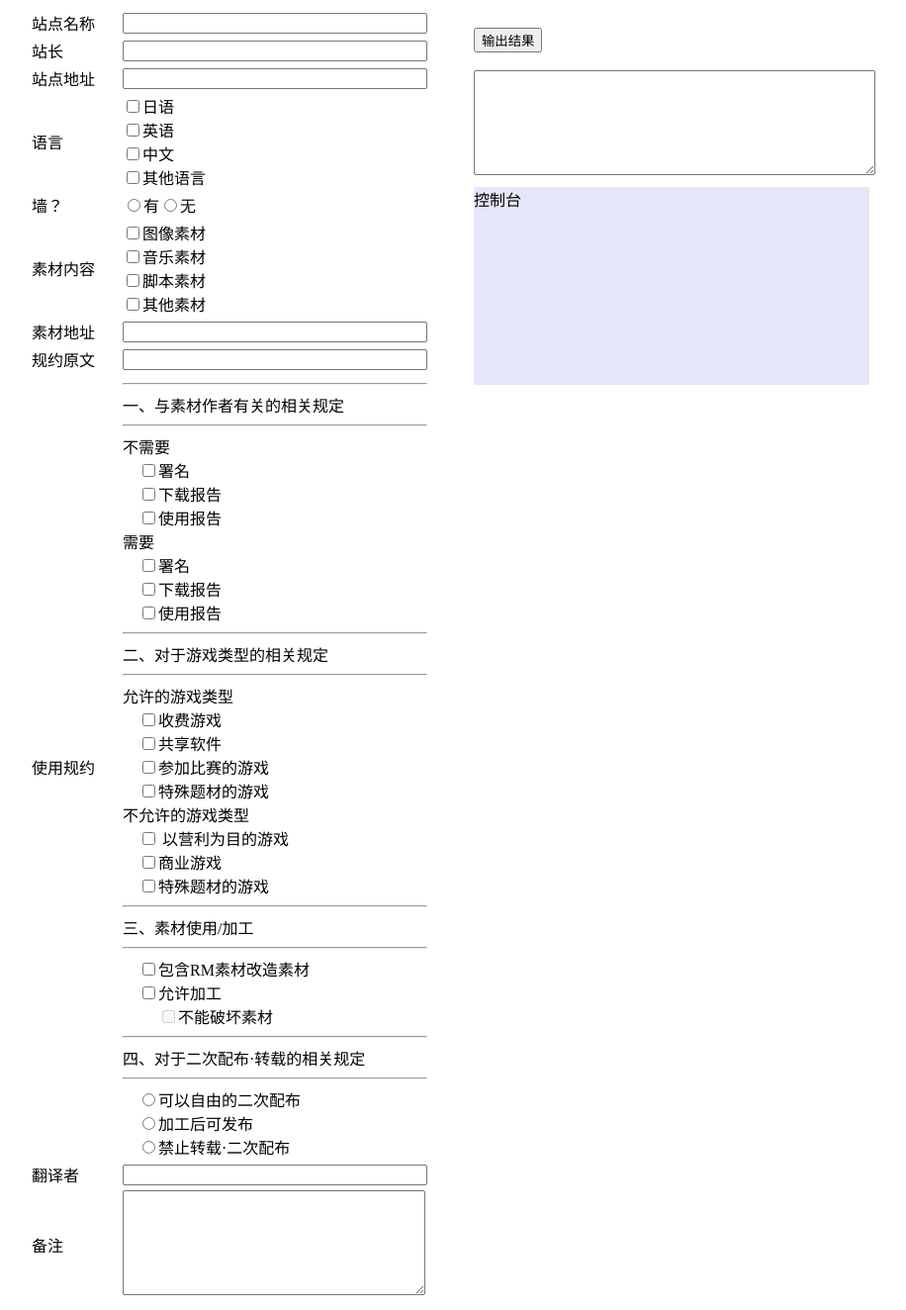
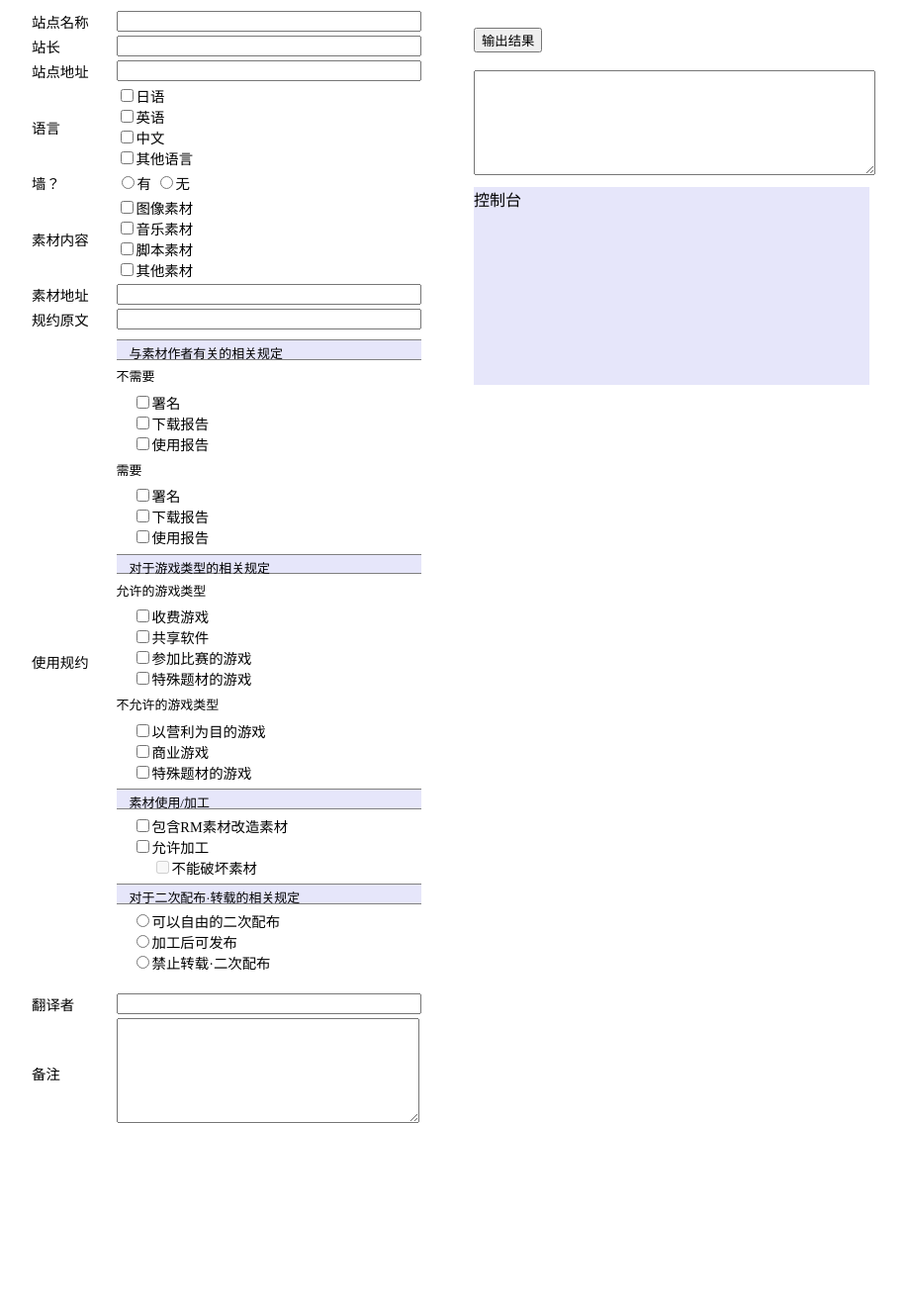
Before and after one commit to miaowm5/rmproject, a Jekyll site: the page generate_draft.html, which Jekyll copies as it is, in a window 1280 px wide and 1324 px high. Shown: the whole window at 99% size, without its empty margins (29-945 px from the left). Built offline with Jekyll 4.4.1, drawn with Linux system fonts in a browser that asks for light colours.

Commit message:
update css and add label to choice

```diff
--- a/generate_draft.html
+++ b/generate_draft.html
@@ -3,8 +3,26 @@
 <head>
   <meta http-equiv="content-type" content="text/html;charset=utf-8"/>
   <style type="text/css">
+    h1,p,tr{font-size: 0.9em;}
+    h1,p{
+      margin-top: 0.5em;
+      margin-bottom: 0.5em;
+    }
+    h1{
+      font-weight: normal;
+      background-color: lavender;
+      border-top: 1px solid grey;
+      border-bottom: 1px solid grey;
+      padding-top: 0.2em;
+      padding-left: 1em;
+      height:1.2em;
+    }
+    table{
+      margin-left:50px
+    }
     .input,.error_input{ width:300px;}
     .error_area,.error_input{ background-color: darksalmon;}
+    label{cursor: pointer;}
     #etc,#result{ height:100px;}
     .child{ margin-left:20px;}
     .child2{ margin-left:40px;}
@@ -15,7 +33,7 @@
     }
     #result{ width:400px;}
     #logger{
-      background-color:lavender ;
+      background-color:lavender;
       margin-top:8px;
       height:200px;
       width:400px;
@@ -226,7 +244,7 @@
       onclick="this.focus();this.select()"></textarea>
     <div id="logger">控制台</div>
   </div>
-  <table border="0" style="margin-left:50px">
+  <table border="0">
     <!-- 站点名称 -->
     <tr><td>站点名称</td><td style="width:20px"></td><td><input id="name" class="input"/></td></tr>
     <!-- 站长 -->
@@ -235,66 +253,59 @@
     <tr><td>站点地址</td><td></td><td><input id="url" class="input"/></td></tr>
     <!-- 语言 -->
     <tr><td>语言</td><td></td><td id="language_a">
-      <input name="language" type="checkbox" />日语<br>
-      <input name="language" type="checkbox" />英语<br>
-      <input name="language" type="checkbox" />中文<br>
-      <input name="language" type="checkbox"
-        onclick='show_area("other_lan_area",this.checked)'/>其他语言<br>
+      <label><input name="language" type="checkbox" />日语</label><br>
+      <label><input name="language" type="checkbox" />英语</label><br>
+      <label><input name="language" type="checkbox" />中文</label><br>
+      <label><input name="language" type="checkbox"
+        onclick='show_area("other_lan_area",this.checked)'/>其他语言</label><br>
       <div id="other_lan_area" style="display:none">
         <input name="other_lan" class="child"/>
       </div>
     </td></tr>
     <!-- 墙？ -->
     <tr><td>墙？</td><td></td><td id="gfw_a">
-      <input name="gfw" type="radio" />有<input name="gfw" type="radio" />无<br>
+      <label><input name="gfw" type="radio" />有</label>
+      <label><input name="gfw" type="radio" />无</label>
     </td></tr>
     <!-- 素材内容 -->
     <tr><td>素材内容</td><td></td><td id="content">
       <!-- 图像素材 -->
-      <input name="material" type="checkbox" onclick='show_area("gra_mat_area",this.checked)'/>图像素材<br>
+      <label><input name="material" type="checkbox" onclick='show_area("gra_mat_area",this.checked)'/>图像素材</label><br>
         <div id="gra_mat_area" style="display:none">
-          <input name="gra_mat" type="checkbox" class="child"/>脸图素材<br>
-          <input name="gra_mat" type="checkbox" class="child"/>行走图素材<br>
-          <input name="gra_mat" type="checkbox" class="child"/>地图图块素材<br>
-          <input name="gra_mat" type="checkbox" class="child"/>战斗图素材<br>
-          <input name="gra_mat" type="checkbox" class="child"/>图标素材<br>
-          <input name="gra_mat" type="checkbox" class="child"/>动画素材<br>
-          <input name="gra_mat" type="checkbox" class="child"
+          <label><input name="gra_mat" type="checkbox" class="child"/>脸图素材</label><br>
+          <label><input name="gra_mat" type="checkbox" class="child"/>行走图素材</label><br>
+          <label><input name="gra_mat" type="checkbox" class="child"/>地图图块素材</label><br>
+          <label><input name="gra_mat" type="checkbox" class="child"/>战斗图素材</label><br>
+          <label><input name="gra_mat" type="checkbox" class="child"/>图标素材</label><br>
+          <label><input name="gra_mat" type="checkbox" class="child"/>动画素材</label><br>
+          <label><input name="gra_mat" type="checkbox" class="child"
             onclick='show_area("other_gra_mat",this.checked)'
-            />其他图像素材<br>
-          <div id="other_gra_mat" style="display:none">
-            <input name="other_gra" class="child"/><br>
-          </div>
+            />其他图像素材</label><br>
+          <div id="other_gra_mat" style="display:none"><input name="other_gra" class="child"/><br></div>
         </div>
       <!-- 音乐素材 -->
-      <input name="material" type="checkbox" onclick='show_area("aud_mat_area",this.checked)'/>音乐素材<br>
+      <label><input name="material" type="checkbox" onclick='show_area("aud_mat_area",this.checked)'/>音乐素材</label><br>
         <div id="aud_mat_area" style="display:none">
-          <input name="aud_mat" type="checkbox" class="child"/>音乐素材<br>
-          <input name="aud_mat" type="checkbox" class="child"/>音效素材<br>
-          <input name="aud_mat" type="checkbox" class="child"
-            onclick='show_area("other_aud_mat",this.checked)'/>其他声音素材<br>
-          <div id="other_aud_mat" style="display:none">
-            <input name="other_aud" class="child"/><br>
-          </div>
+          <label><input name="aud_mat" type="checkbox" class="child"/>音乐素材</label><br>
+          <label><input name="aud_mat" type="checkbox" class="child"/>音效素材</label><br>
+          <label><input name="aud_mat" type="checkbox" class="child"
+            onclick='show_area("other_aud_mat",this.checked)'/>其他声音素材</label><br>
+          <div id="other_aud_mat" style="display:none"><input name="other_aud" class="child"/><br></div>
         </div>
       <!-- 脚本素材 -->
-      <input name="material" type="checkbox" onclick='show_area("scr_mat_area",this.checked)' />脚本素材<br>
+      <label><input name="material" type="checkbox" onclick='show_area("scr_mat_area",this.checked)' />脚本素材</label><br>
         <div id="scr_mat_area" style="display:none">
-          <input name="scr_mat" type="checkbox" class="child"/>RGSS1<br>
-          <input name="scr_mat" type="checkbox" class="child"/>RGSS2<br>
-          <input name="scr_mat" type="checkbox" class="child"/>RGSS3<br>
-          <input name="scr_mat" type="checkbox" class="child"
-            onclick='show_area("other_scr_mat",this.checked)'/>其他脚本素材<br>
-          <div id="other_scr_mat" style="display:none">
-            <input name="other_scr" class="child"/><br>
-          </div>
+          <label><input name="scr_mat" type="checkbox" class="child"/>RGSS1</label><br>
+          <label><input name="scr_mat" type="checkbox" class="child"/>RGSS2</label><br>
+          <label><input name="scr_mat" type="checkbox" class="child"/>RGSS3</label><br>
+          <label><input name="scr_mat" type="checkbox" class="child"
+            onclick='show_area("other_scr_mat",this.checked)'/>其他脚本素材</label><br>
+          <div id="other_scr_mat" style="display:none"><input name="other_scr" class="child"/><br></div>
         </div>
       <!-- 其他素材 -->
-      <input name="material" type="checkbox"
-        onclick='show_area("other_material",this.checked)'/>其他素材<br>
-        <div id="other_material" style="display:none">
-          <input name="other_mat" class="child"/><br>
-        </div>
+      <label><input name="material" type="checkbox"
+        onclick='show_area("other_material",this.checked)'/>其他素材</label><br>
+        <div id="other_material" style="display:none"><input name="other_mat" class="child"/><br></div>
     </td></tr>
     <!-- 素材地址 -->
     <tr><td>素材地址</td><td></td><td><input id="addr" class="input"/></td></tr>
@@ -303,38 +314,38 @@
     <!-- 使用规约 -->
     <tr><td>使用规约</td><td></td><td>
 
-      <hr>一、与素材作者有关的相关规定<br><hr>
-      不需要<br>
-        <input name="r1" type="checkbox" class="child"
-          onclick='close_check("r1",3,this.checked)'/>署名</input><br>
-        <input name="r1" type="checkbox" class="child"
-          onclick='close_check("r1",4,this.checked)'/>下载报告</input><br>
-        <input name="r1" type="checkbox" class="child"
-          onclick='close_check("r1",5,this.checked)'/>使用报告</input><br>
-      需要<br>
-        <input name="r1" type="checkbox" class="child"
-          onclick='close_check("r1",0,this.checked)'/>署名</input><br>
-        <input name="r1" type="checkbox" class="child"
-          onclick='close_check("r1",1,this.checked)'/>下载报告</input><br>
-        <input name="r1" type="checkbox" class="child"
-          onclick='close_check("r1",2,this.checked)'/>使用报告</input><br>
+      <h1>与素材作者有关的相关规定</h1>
+      <p>不需要</p>
+        <label><input name="r1" type="checkbox" class="child"
+          onclick='close_check("r1",3,this.checked)'/>署名</label><br>
+        <label><input name="r1" type="checkbox" class="child"
+          onclick='close_check("r1",4,this.checked)'/>下载报告</label><br>
+        <label><input name="r1" type="checkbox" class="child"
+          onclick='close_check("r1",5,this.checked)'/>使用报告</label><br>
+      <p>需要</p>
+        <label><input name="r1" type="checkbox" class="child"
+          onclick='close_check("r1",0,this.checked)'/>署名</label><br>
+        <label><input name="r1" type="checkbox" class="child"
+          onclick='close_check("r1",1,this.checked)'/>下载报告</label><br>
+        <label><input name="r1" type="checkbox" class="child"
+          onclick='close_check("r1",2,this.checked)'/>使用报告</label><br>
 
-      <hr>二、对于游戏类型的相关规定<br><hr>
-      允许的游戏类型<br>
-        <input name="r4" type="checkbox" class="child"
-          onclick='close_check("r6",0,this.checked);show_area("com_game_area",this.checked)'/>收费游戏</input><br>
+      <h1>对于游戏类型的相关规定</h1>
+      <p>允许的游戏类型</p>
+        <label><input name="r4" type="checkbox" class="child"
+          onclick='close_check("r6",0,this.checked);show_area("com_game_area",this.checked)'/>收费游戏</label><br>
         <div id="com_game_area" style="display:none">
-          <input name="r5" type="checkbox" class="child2"/>同人游戏</input><br>
-          <input name="r5" type="checkbox" class="child2"
-            onclick='close_check("r6",1,this.checked)'/>商业游戏</input><br>
+          <label><input name="r5" type="checkbox" class="child2"/>同人游戏</label><br>
+          <label><input name="r5" type="checkbox" class="child2"
+            onclick='close_check("r6",1,this.checked)'/>商业游戏</label><br>
         </div>
-        <input name="r4" type="checkbox" class="child"
-          onclick='close_check("r6",0,this.checked)'/>共享软件</input><br>
-        <input name="r4" type="checkbox" class="child"/>参加比赛的游戏</input><br>
-        <input name="r4" type="checkbox" class="child"
-          onclick='close_check("r6",2,this.checked)'/>特殊题材的游戏</input><br>
-      不允许的游戏类型<br>
-        <input name="r6" type="checkbox" class="child"
+        <label><input name="r4" type="checkbox" class="child"
+          onclick='close_check("r6",0,this.checked)'/>共享软件</label><br>
+        <label><input name="r4" type="checkbox" class="child"/>参加比赛的游戏</label><br>
+        <label><input name="r4" type="checkbox" class="child"
+          onclick='close_check("r6",2,this.checked)'/>特殊题材的游戏</label><br>
+      <p>不允许的游戏类型</p>
+        <label><input name="r6" type="checkbox" class="child"
           onclick='
           close_check("r4",0,this.checked);
           close_check("r4",1,this.checked);
@@ -343,29 +354,28 @@
             document.getElementsByName("r5")[0].checked = false
             document.getElementsByName("r5")[1].checked = false
           }
-          '/>
-          以营利为目的游戏</input><br>
-        <input name="r6" type="checkbox" class="child"
-          onclick='close_check("r5",1,this.checked)'/>商业游戏</input><br>
-        <input name="r6" type="checkbox" class="child"
-          onclick='close_check("r4",3,this.checked)'/>特殊题材的游戏</input><br>
+          '/>以营利为目的游戏</label><br>
+        <label><input name="r6" type="checkbox" class="child"
+          onclick='close_check("r5",1,this.checked)'/>商业游戏</label><br>
+        <label><input name="r6" type="checkbox" class="child"
+          onclick='close_check("r4",3,this.checked)'/>特殊题材的游戏</label><br>
 
-      <hr>三、素材使用/加工<br><hr>
-        <input name="r2" type="checkbox" class="child"/>包含RM素材改造素材</input><br>
-        <input name="r2" type="checkbox" class="child"
+      <h1>素材使用/加工</h1>
+        <label><input name="r2" type="checkbox" class="child"/>包含RM素材改造素材</label><br>
+        <label><input name="r2" type="checkbox" class="child"
           onclick='
             if(this.checked){document.getElementsByName("r2")[2].disabled = false}
             else{
               document.getElementsByName("r2")[2].disabled = true
               document.getElementsByName("r2")[2].checked = false
             }
-          '/>允许加工</input><br>
-        <input name="r2" type="checkbox" disabled="true" class="child2"/>不能破坏素材</input><br>
+          '/>允许加工</label><br>
+        <label><input name="r2" type="checkbox" disabled="true" class="child2"/>不能破坏素材</label><br>
 
-      <hr>四、对于二次配布·转载的相关规定<br><hr>
-        <input name="r3" type="radio" class="child">可以自由的二次配布</input><br>
-        <input name="r3" type="radio" class="child">加工后可发布</input><br>
-        <input name="r3" type="radio" class="child">禁止转载·二次配布</input><br>
+      <h1>对于二次配布·转载的相关规定</h1>
+        <label><input name="r3" type="radio" class="child">可以自由的二次配布</label><br>
+        <label><input name="r3" type="radio" class="child">加工后可发布</label><br>
+        <label><input name="r3" type="radio" class="child">禁止转载·二次配布</label><br><br>
     </td></tr>
     <!-- 翻译者 -->
     <tr><td>翻译者</td><td></td><td><input id="up" class="input"/></td></tr>
```
Also changed, not shown: other parts of generate_draft.html (+1 -1 lines).
